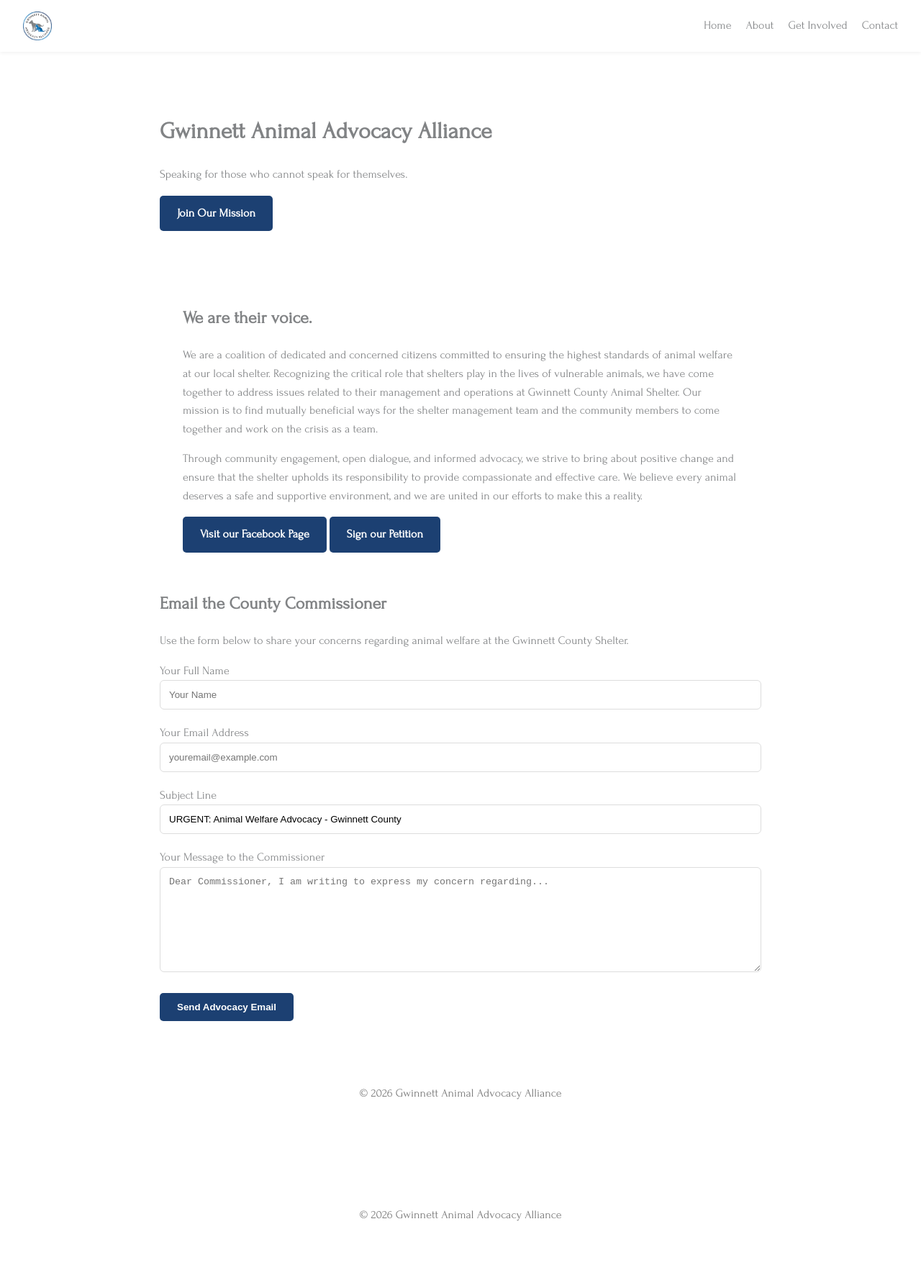
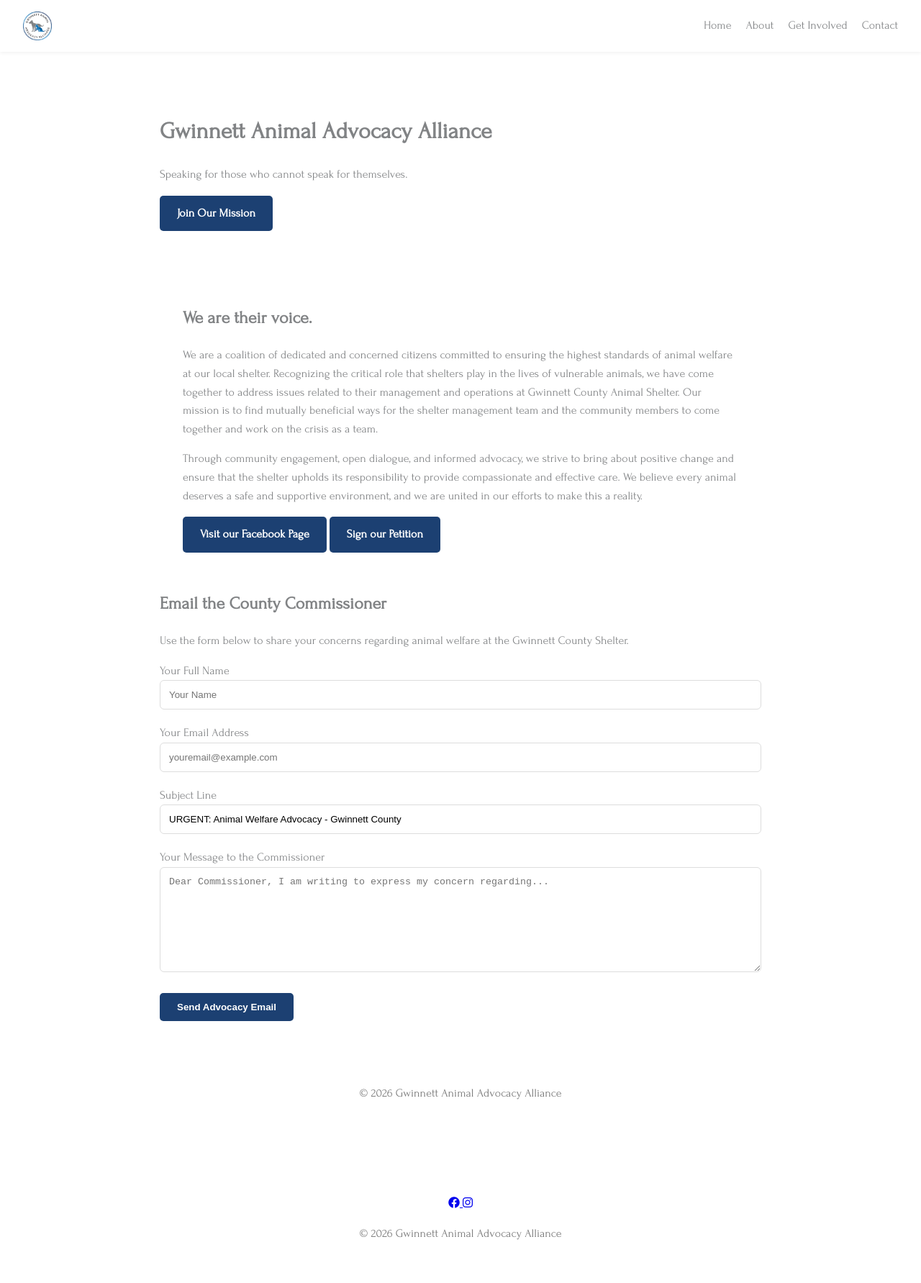
Before and after one commit to whitleybacon/gwinnett-animal-advocacy-alliance, a Jekyll site: the page built from index.html, in a window 1280 px wide. Shown: the whole page at 72% size. Built offline with Jekyll 4.4.1, drawn with Linux system fonts in a browser that asks for light colours; before the commit the page ends 1758 px from its top, so only the background shows below that.

Commit message:
Update default.html

```diff
--- a/_layouts/default.html
+++ b/_layouts/default.html
@@ -3,6 +3,7 @@
 <head>
     <meta charset="UTF-8">
     <meta name="viewport" content="width=device-width, initial-scale=1.0">
+    <link rel="stylesheet" href="https://cdnjs.cloudflare.com/ajax/libs/font-awesome/6.0.0/css/all.min.css">
     <title>{{ page.title }} | GAAA</title>
   <style>
     @font-face {
@@ -100,7 +101,16 @@
     <div class="container">
         {{ content }}
     </div>
-
-    <footer><p>&copy; 2026 Gwinnett Animal Advocacy Alliance</p></footer>
+<footer>
+    <div class="social-links">
+        <a href="https://www.facebook.com/gwinnettanimaladvocacyalliance" target="_blank" aria-label="Facebook">
+            <i class="fab fa-facebook"></i>
+        </a>
+        <a href="https://www.instagram.com/gwinnettanimalshelteradvocates" target="_blank" aria-label="Instagram">
+            <i class="fab fa-instagram"></i>
+        </a>
+    </div>
+    <p>&copy; 2026 Gwinnett Animal Advocacy Alliance</p>
+</footer>
 </body>
 </html>
```
